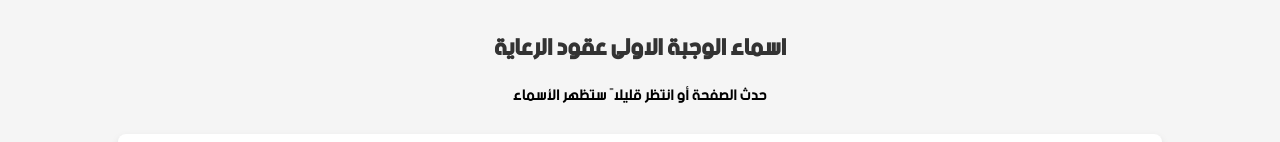
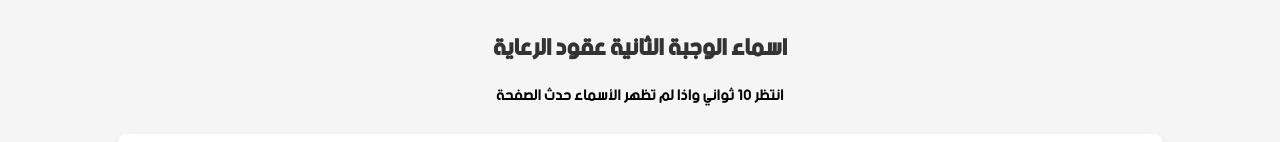
Before and after one commit to ali99hassan-99/n2, a plain HTML site: page index.html in a window 1280 px wide. Shown: the top 142 px of the page. Drawn offline with Linux system fonts and the light colour scheme; no server answers.

Commit message:
Update index.html

```diff
--- a/index.html
+++ b/index.html
@@ -9,8 +9,8 @@
     <link rel="stylesheet" href="https://cdnjs.cloudflare.com/ajax/libs/font-awesome/6.0.0-beta3/css/all.min.css">
 </head>
 <body>
-    <h1>اسماء الوجبة الاولى عقود الرعاية</h1>
-    حدث الصفحة أو انتظر قليلاً ستظهر الأسماء
+    <h1>اسماء الوجبة الثانية عقود الرعاية</h1>
+    انتظر 10 ثواني واذا لم تظهر الأسماء حدث الصفحة
     <div id="searchBox">
         <input type="text" id="searchInput" placeholder="أدخل الاسم للبحث">
         <button onclick="searchExcel()">بحــث</button>
```
